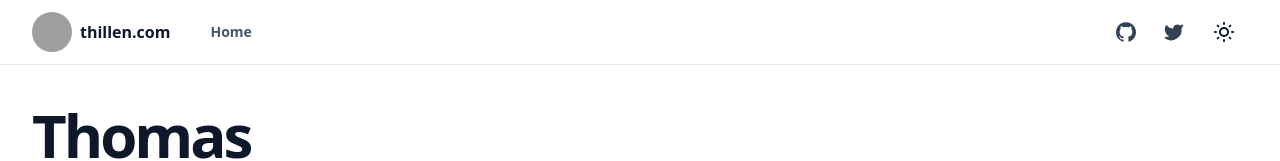
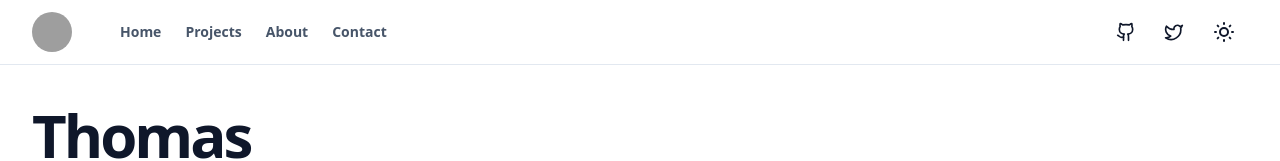
Before and after one commit to thomashillen/thillen.com, a Next.js app in the folder thillen/: page / in a window 1280 px wide. Shown: the top 161 px of the page. Built offline with nearby package versions, Linux system fonts and the light colour scheme; grey boxes are pictures that could not be loaded.

Commit message:
Add GitHub icon and update site configuration

```diff
--- a/thillen/components/icons.tsx
+++ b/thillen/components/icons.tsx
@@ -4,6 +4,7 @@ import {
   Moon,
   SunMedium,
   Twitter,
+  Github,
   // type Icon as LucideIcon,
 } from "lucide-react"
 
@@ -22,7 +23,8 @@ export const Icons = {
       />
     </svg>
   ),
-  gitHub: (props: LucideProps) => (
+  github: Github,
+  githubs: (props: LucideProps) => (
     <svg viewBox="0 0 438.549 438.549" {...props}>
       <path
         fill="currentColor"
--- a/thillen/components/main-nav.tsx
+++ b/thillen/components/main-nav.tsx
@@ -31,7 +31,7 @@ export function MainNav({ items }: MainNavProps) {
           <AvatarFallback>TH</AvatarFallback>
         </Avatar>
         <span className="hidden font-bold sm:inline-block">
-          {siteConfig.name}
+          {/* {siteConfig.name} */}
         </span>
       </Link>
       {items?.length ? (
@@ -77,7 +77,8 @@ export function MainNav({ items }: MainNavProps) {
         >
           <DropdownMenuLabel>
             <Link href="/" className="flex items-center">
-              {siteConfig.name}
+              {/* {siteConfig.name} */}
+              DIRECECTORY:
             </Link>
           </DropdownMenuLabel>
           <DropdownMenuSeparator />
--- a/thillen/components/site-header.tsx
+++ b/thillen/components/site-header.tsx
@@ -22,10 +22,10 @@ export function SiteHeader() {
                 className={buttonVariants({
                   size: "sm",
                   variant: "ghost",
-                  className: "text-slate-700 dark:text-slate-400",
+                  // className: "text-slate-700 dark:text-slate-400 ",
                 })}
               >
-                <Icons.gitHub className="h-5 w-5" />
+                <Icons.github className="h-5 w-5" />
                 <span className="sr-only">GitHub</span>
               </div>
             </Link>
@@ -38,10 +38,10 @@ export function SiteHeader() {
                 className={buttonVariants({
                   size: "sm",
                   variant: "ghost",
-                  className: "text-slate-700 dark:text-slate-400",
+                  // className: "text-slate-700 dark:text-slate-400",
                 })}
               >
-                <Icons.twitter className="h-5 w-5 fill-current" />
+                <Icons.twitter className="h-5 w-5 " />
                 <span className="sr-only">Twitter</span>
               </div>
             </Link>
--- a/thillen/config/site.ts
+++ b/thillen/config/site.ts
@@ -20,19 +20,18 @@ export const siteConfig: SiteConfig = {
       title: "Home",
       href: "/",
     },
-    // {
-    //   title: "Projects",
-    //   href: "/projects",
-    // },
-    // {
-    //   title: "About",
-    //   href: "/about",
-    // },
-
-    // {
-    //   title: "Contact",
-    //   href: "/contact",
-    // },
+    {
+      title: "Projects",
+      href: "/projects",
+    },
+    {
+      title: "About",
+      href: "/about",
+    },
+    {
+      title: "Contact",
+      href: "/contact",
+    },
 
   ],
   links: {
```
